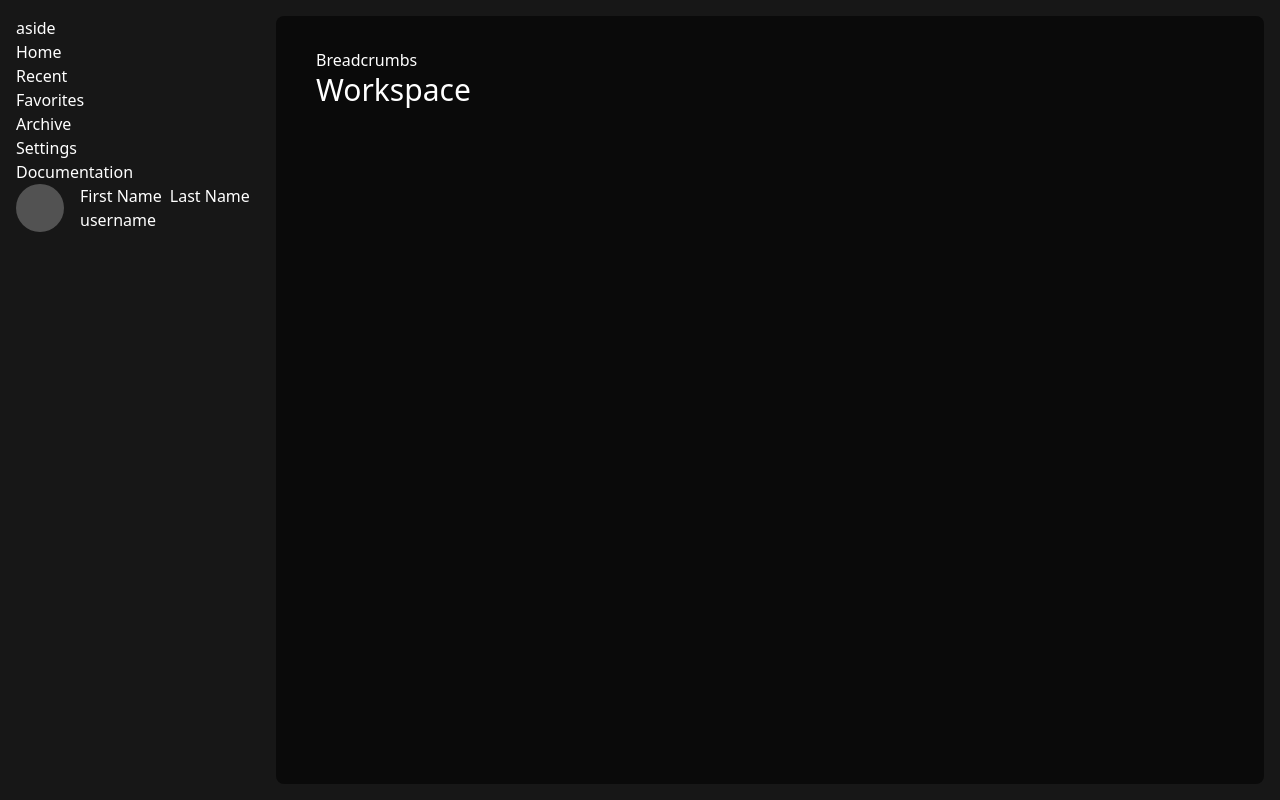
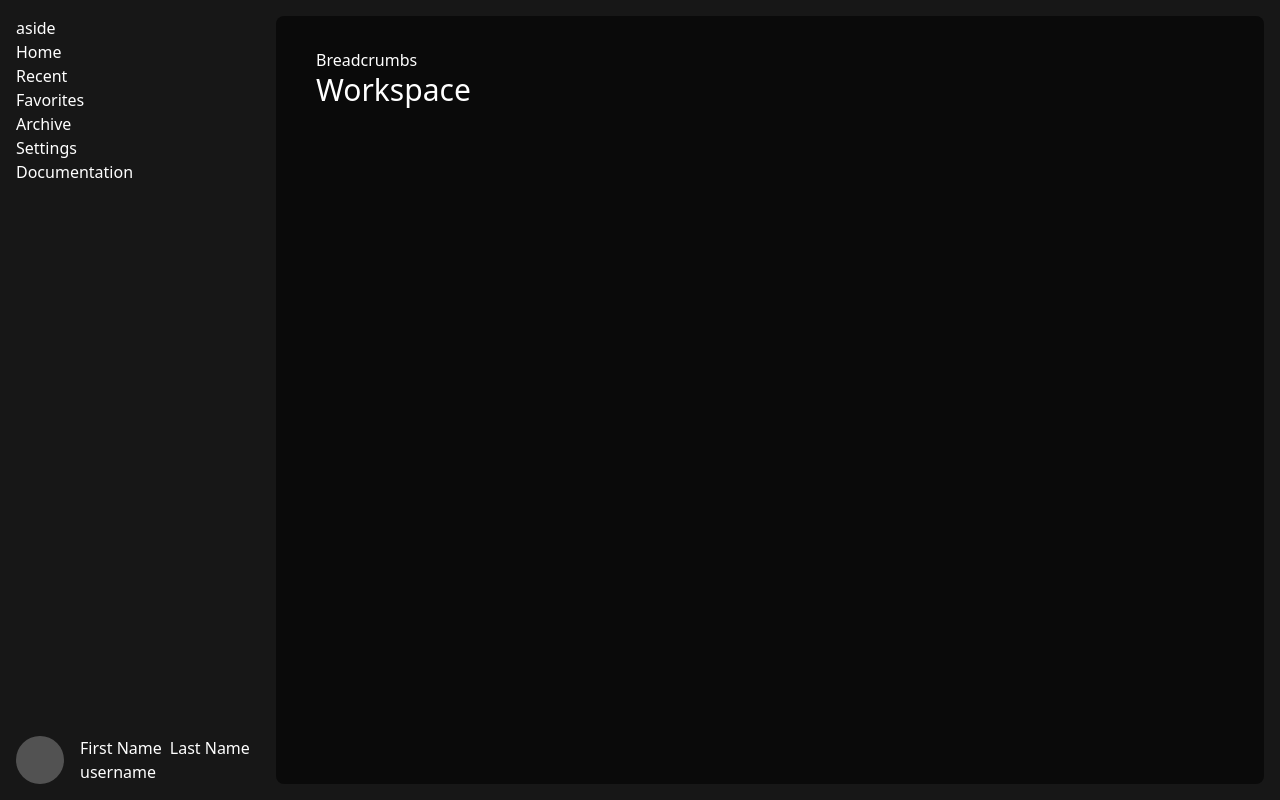
Before and after one commit to DanielEsh/next-supabase, a Next.js app: page / in a window 1280 px wide. Built offline with nearby package versions, Linux system fonts and the light colour scheme.

Commit message:
feat(layout): root layout

```diff
--- a/src/app/layout.tsx
+++ b/src/app/layout.tsx
@@ -17,7 +17,7 @@ export default function RootLayout({ children }: { children: ReactNode }) {
     <html lang="en">
       <body className="bg-neutral-900">
         <div className="flex min-h-screen p-4">
-            <aside className="w-[260px] h-full text-white">
+            <aside className="w-[260px] flex flex-col text-white">
                 aside
 
                 <ul>
@@ -32,7 +32,7 @@ export default function RootLayout({ children }: { children: ReactNode }) {
                     <li>Documentation</li>
                 </ul>
 
-                <div className="flex">
+                <div className="flex mt-auto">
                     <div className="w-12 h-12 rounded-full bg-neutral-600"></div>
                     <div className="px-4">
                         <div className="flex gap-2">
```
Also changed, not shown: src/shared/icon/sprite.gen.ts (added, +8 -0 lines), public/sprite.svg (added).
